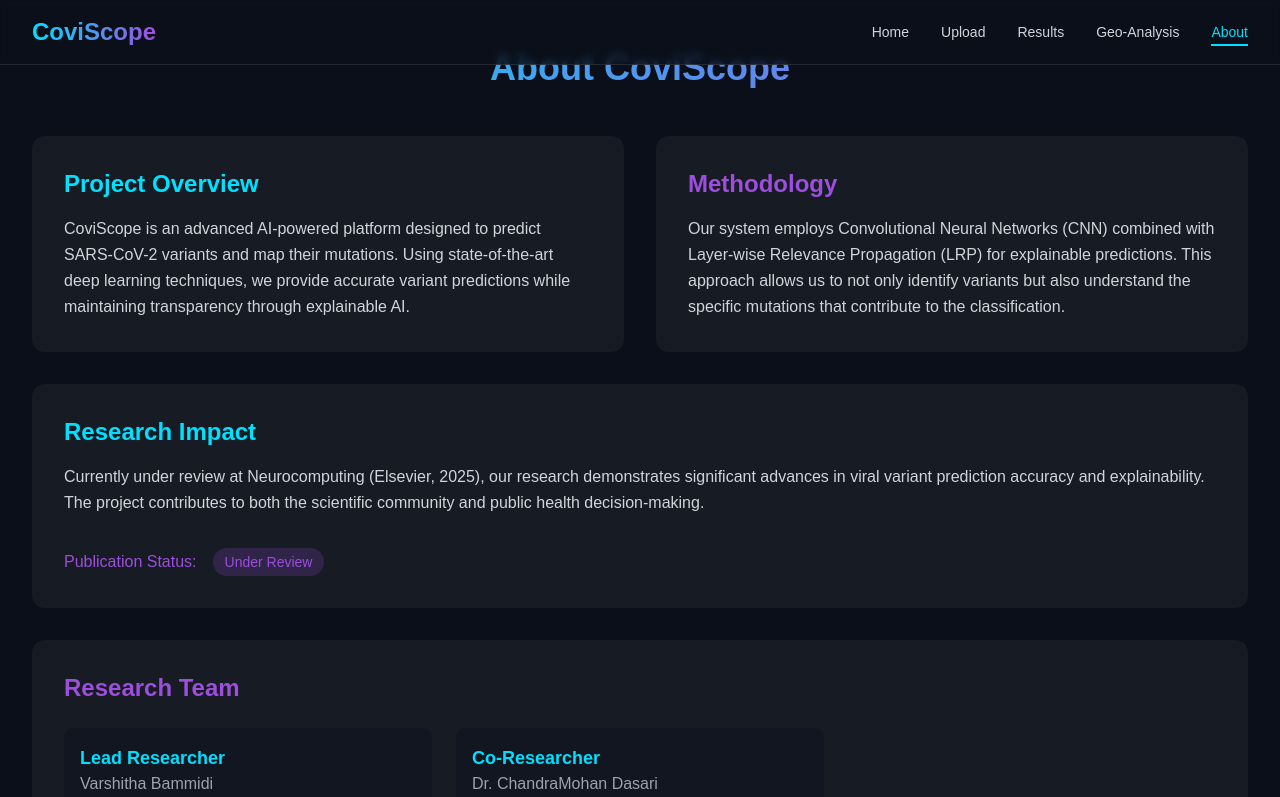
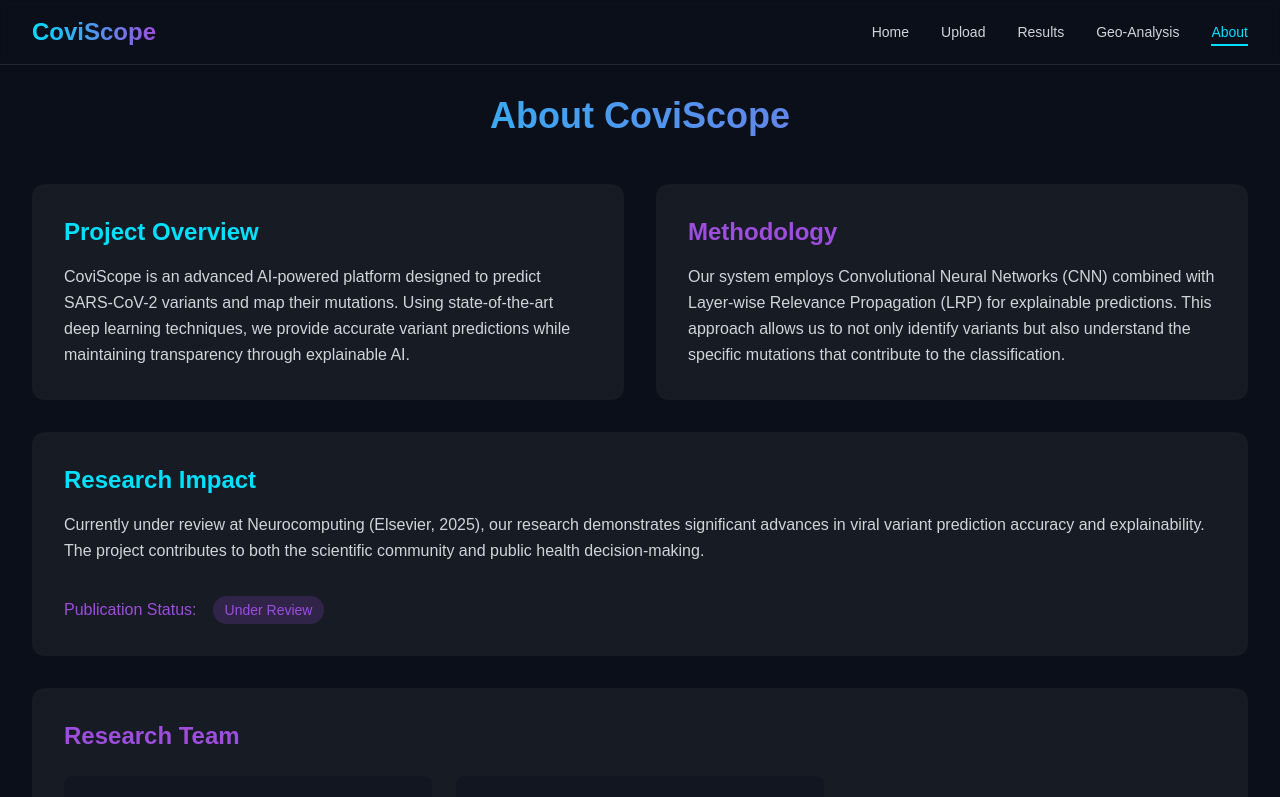
Before and after one commit to varshithab05/CoviScope, a Next.js app in the folder frontend/: page /about in a window 1280 px wide. Shown: the top 797 px of the page. Built offline with nearby package versions, Linux system fonts and the light colour scheme.

Commit message:
ui fixes

```diff
--- a/frontend/src/app/about/page.tsx
+++ b/frontend/src/app/about/page.tsx
@@ -12,7 +12,7 @@
     <div className="min-h-[calc(100vh-8rem)] p-4">
       <div className="max-w-7xl mx-auto">
         <motion.h1
-          className="text-4xl font-bold text-center mb-12 bg-gradient-to-r from-accent-cyan to-accent-purple bg-clip-text text-transparent"
+          className="text-4xl mt-12 font-bold text-center mb-12 bg-gradient-to-r from-accent-cyan to-accent-purple bg-clip-text text-transparent"
           initial={{ opacity: 0 }}
           animate={{ opacity: 1 }}
         >
```
